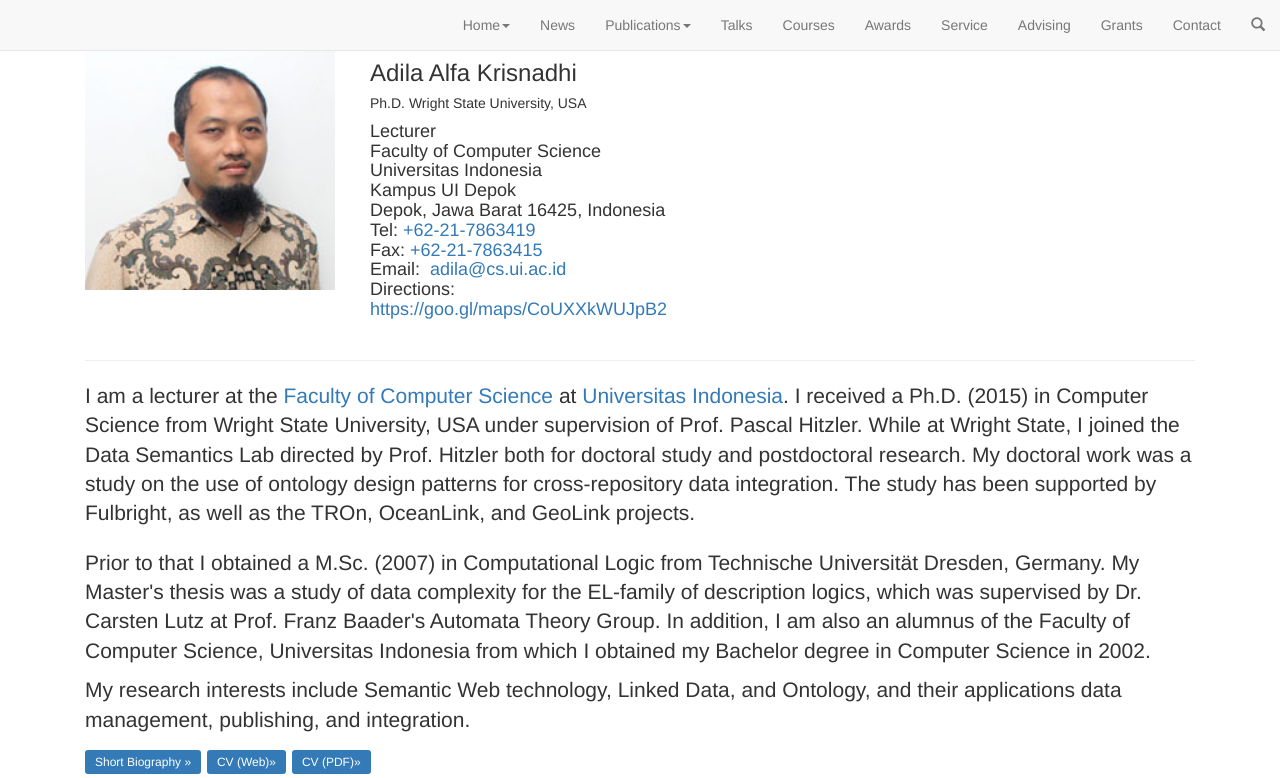
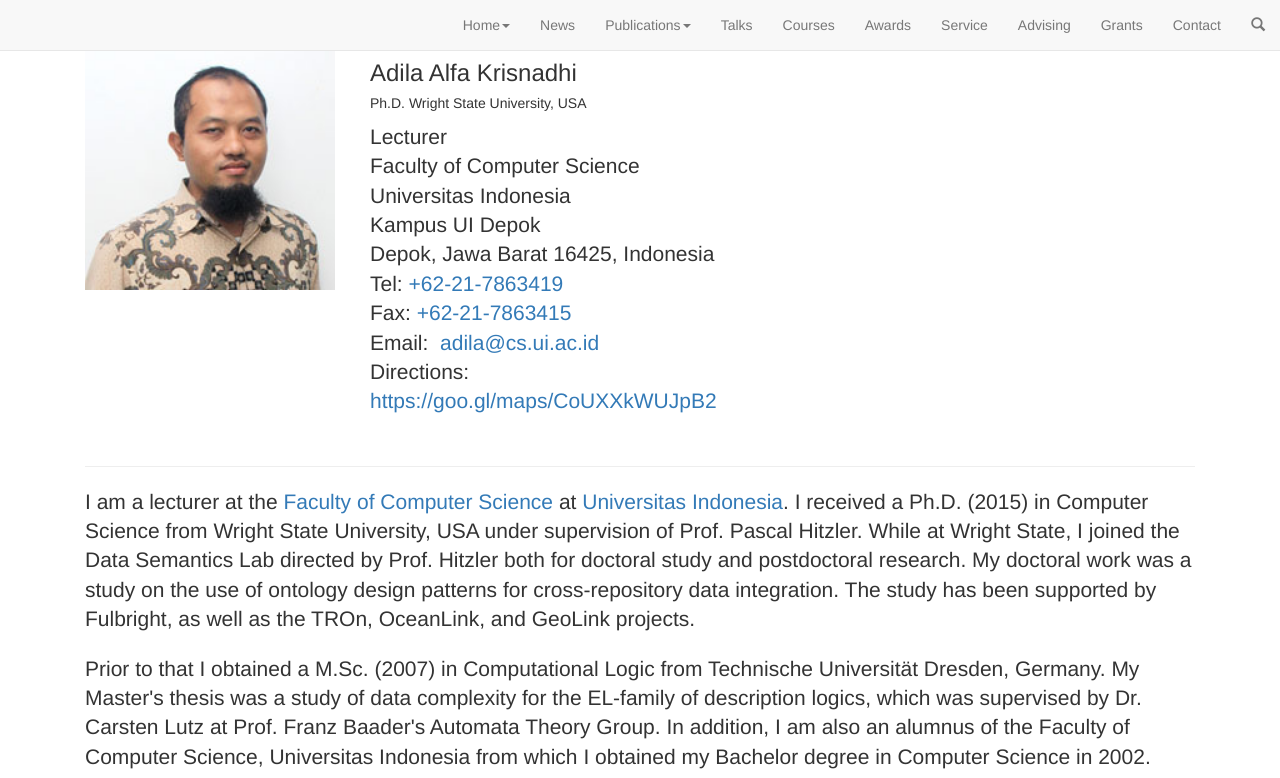
Before and after one commit to krisnadhi/krisnadhi.github.io, a plain HTML site: page index.html in a window 1280 px wide. Shown: the top 778 px of the page. Drawn offline with Linux system fonts and the light colour scheme; files whose address does not match are found by name.

Commit message:
no message

```diff
--- a/index.html
+++ b/index.html
@@ -128,7 +128,7 @@
             <h3>Adila Alfa Krisnadhi
                 <h5>Ph.D. Wright State University, USA</h5></h3>
 
-            <h4>Lecturer<br>
+            <h4 class="lead">Lecturer<br>
             Faculty of Computer Science<br>
             Universitas Indonesia<br>
             Kampus UI Depok<br>
```
